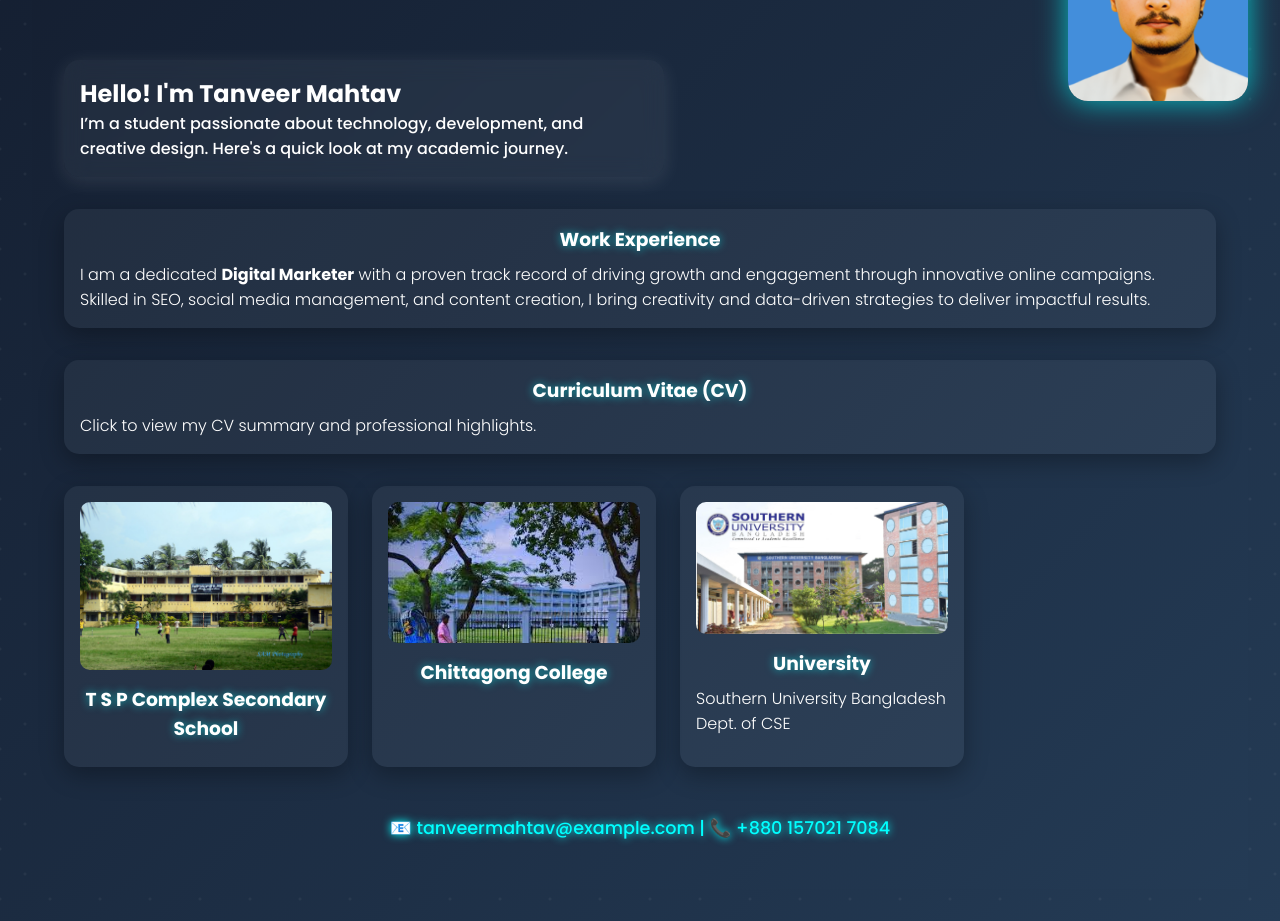
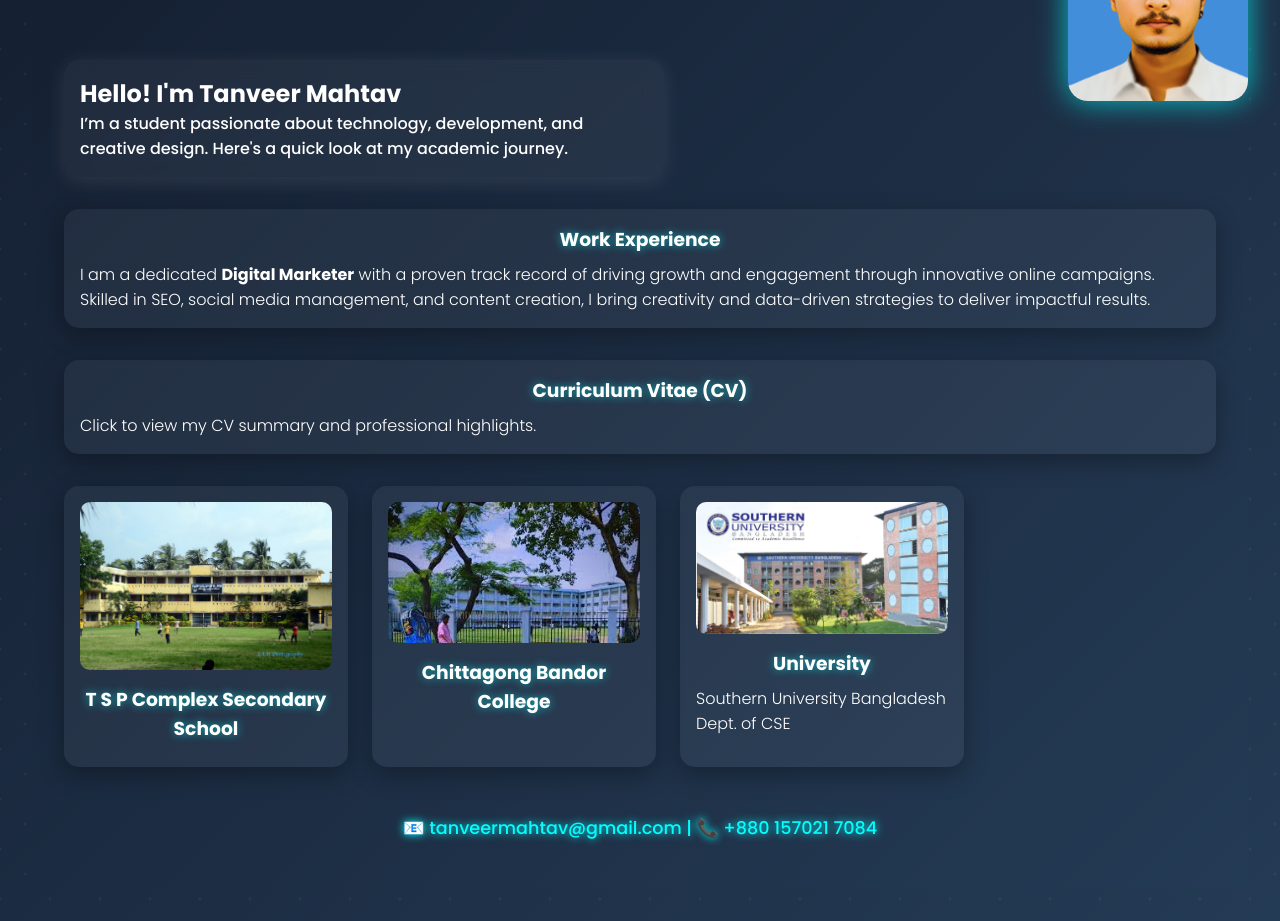
Before and after one commit to Tanveer-mahtav/My-Portfolio, a plain HTML site: page index.html in a window 1280 px wide and 1072 px high. Shown: the part 151-1072 px from the top of the page. Drawn offline with nearby package versions, Linux system fonts and the light colour scheme.

Commit message:
Update index.html

```diff
--- a/index.html
+++ b/index.html
@@ -228,7 +228,7 @@
 
         <div class="card" onclick="toggleResult('hsc')" data-tilt data-tilt-max="15">
           <img src="college.jpg" alt="College Photo" />
-          <h3>Chittagong College</h3>
+          <h3>Chittagong Bandor College</h3>
           <div id="hsc" class="result">
             <p><strong>HSC Result:</strong> GPA 5.00, Year: 2022</p>
           </div>
@@ -244,7 +244,7 @@
   </div>
 
   <footer>
-    📧 tanveermahtav@example.com | 📞 +880 157021 7084
+    📧 tanveermahtav@gmail.com | 📞 +880 157021 7084
   </footer>
 
   <script>
```
